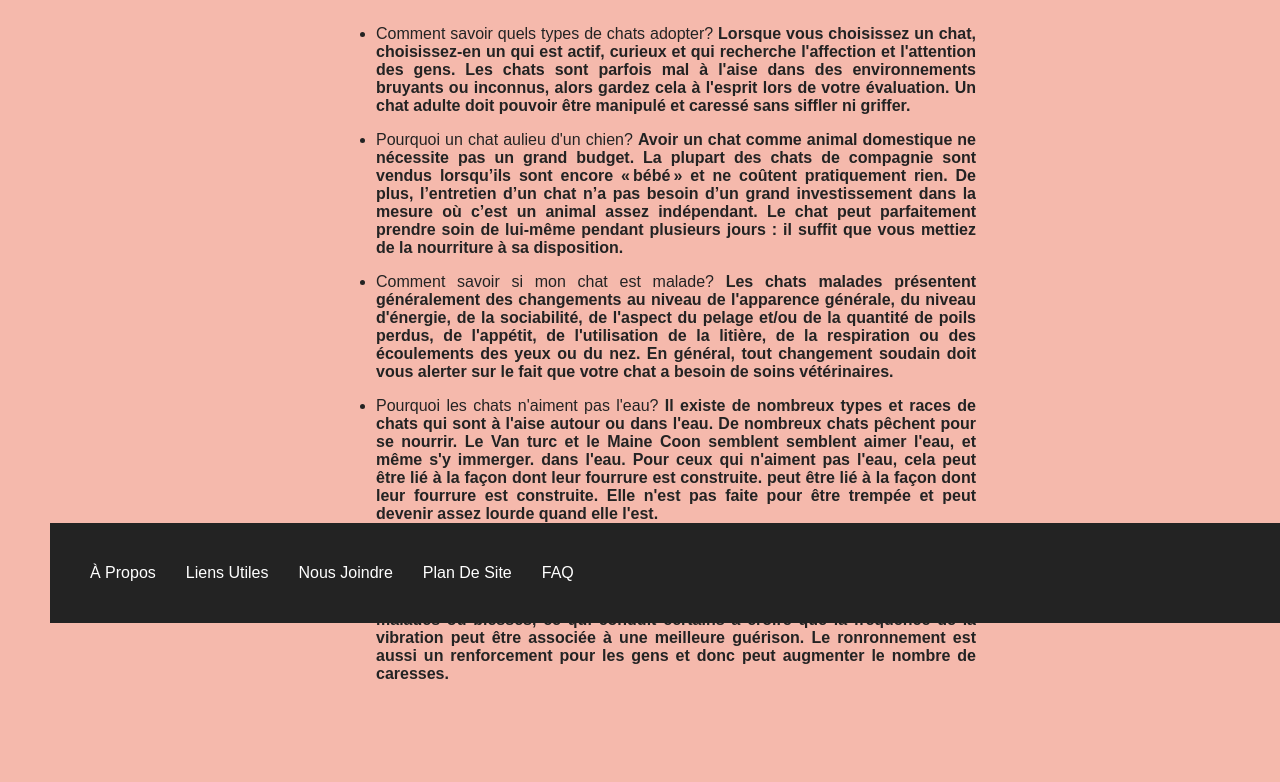
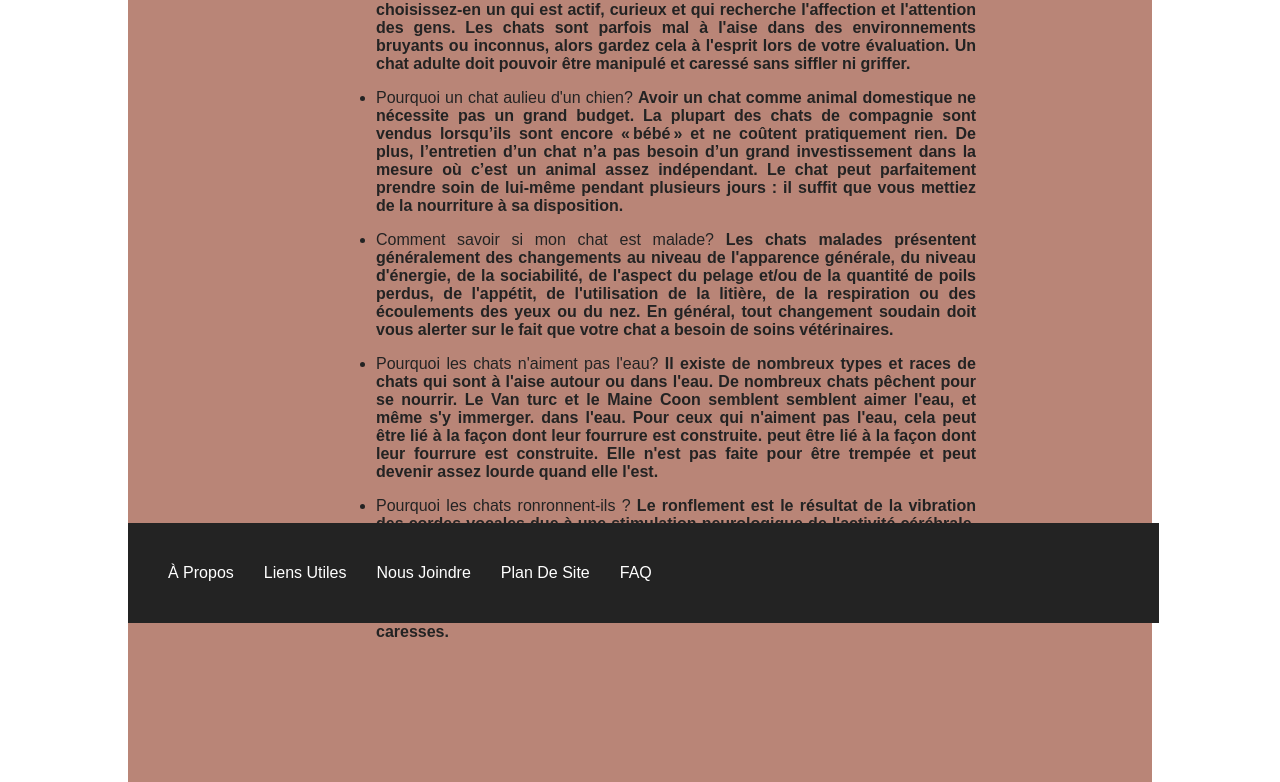
Before and after one commit to Lemsii/Lemsii.github.io, a plain HTML site: page FAQ.html in a window 1280 px wide. Shown: the part 177-959 px from the top of the page. Drawn offline with nearby package versions, Linux system fonts and the light colour scheme.

Commit message:
modified ok

```diff
--- a/FAQ.html
+++ b/FAQ.html
@@ -11,7 +11,8 @@
     <title>FAQ</title>
 </head>
 
-<body>
+<body >
+    <div class="body">
         <div class="nav"></div>
 
         <div class="page-title main centered">
@@ -74,6 +75,8 @@
         <div class="footer-spacing"></div>
 
         <div class="footer"></div>
+    </div>
+
     <!-- Utilisation de JQuery's CDN -->
     <script src="https://code.jquery.com/jquery-3.6.2.min.js"
         integrity="sha256-2krYZKh//PcchRtd+H+VyyQoZ/e3EcrkxhM8ycwASPA=" crossorigin="anonymous"></script>
--- a/styles.css
+++ b/styles.css
@@ -2,14 +2,20 @@
 
 
 body {
-    margin: 50px;
     padding: 0;
-
-    background: #F5B9AC;
+    margin-left: 10%;
+    margin-right: 10%;
+    max-width: 80%;
     color: #232323;
     font-family: 'Arial', sans-serif;
+    background: #ffffff;
+
+
 }
 
+.body {
+    background-color: #b98577;
+}
 
 /* Tout les éléments utilisant le prefix "footer" appartiennent aux éléments de la page Footer.html */
 
@@ -36,15 +42,17 @@ body {
 
 .footer {
     background-color: #232323;
+
     bottom: 0px;
     position: fixed;
     display: block;
-    width: 100vw;
+    width: 79%;
     padding: 10px;
     z-index: 1;
     -webkit-user-select: none;
     user-select: none;
 }
+
 
 .cat-list-container {
     display: flex;
```
Also changed, not shown: Chat.html (+3 -0 lines), index.html (+2 -0 lines). Lines whose indentation alone changed are shown as unchanged.
